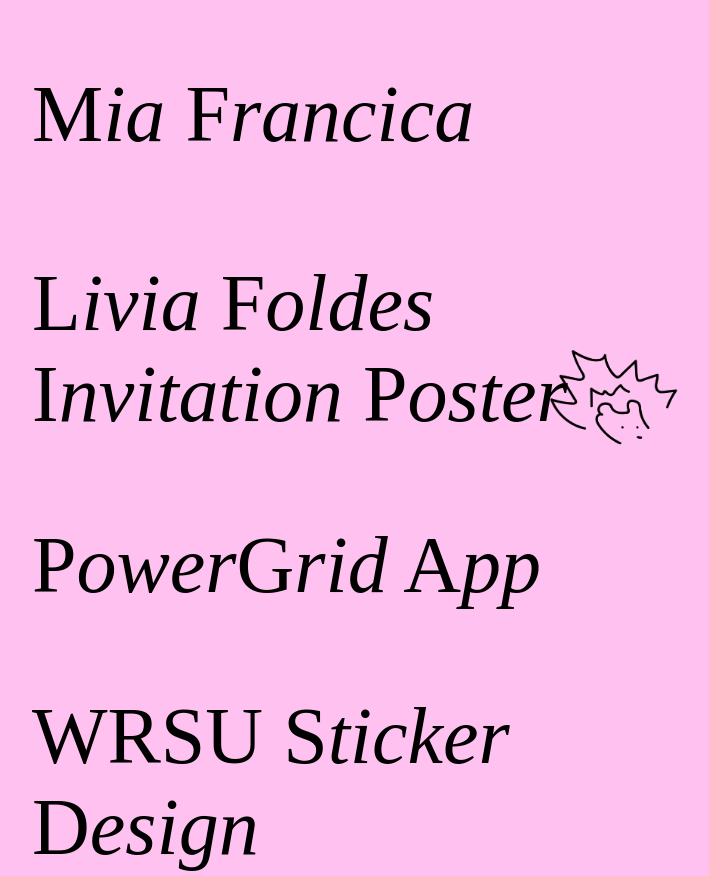
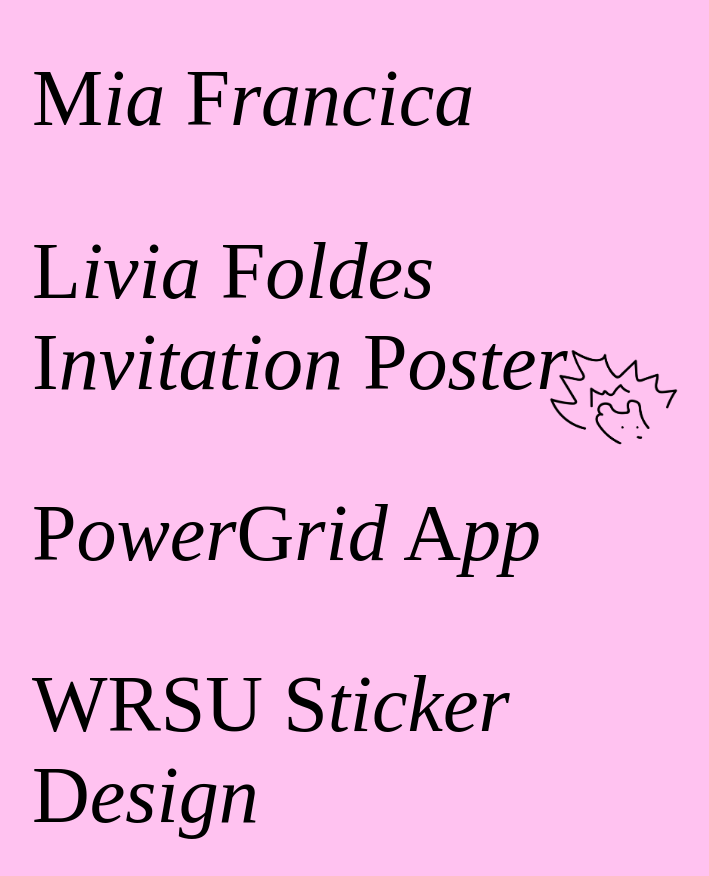
Before and after one commit to hedgehogluvr/portfolio, a website: page index.html in a window 1280 px wide. Shown: the top 876 px of the page, without its empty margins (28-737 px from the left). Drawn offline with Linux system fonts and the light colour scheme.

Commit message:
Update styles.css

```diff
--- a/styles.css
+++ b/styles.css
@@ -4,7 +4,7 @@
   font-family: "Times New Roman";
   font-style: normal; /* changed from 'regular' to valid value */
   font-size: 80px;
-  line-height: 1.6;
+  line-height: 1.2;
 }
 
 /* Paragraphs */
```
